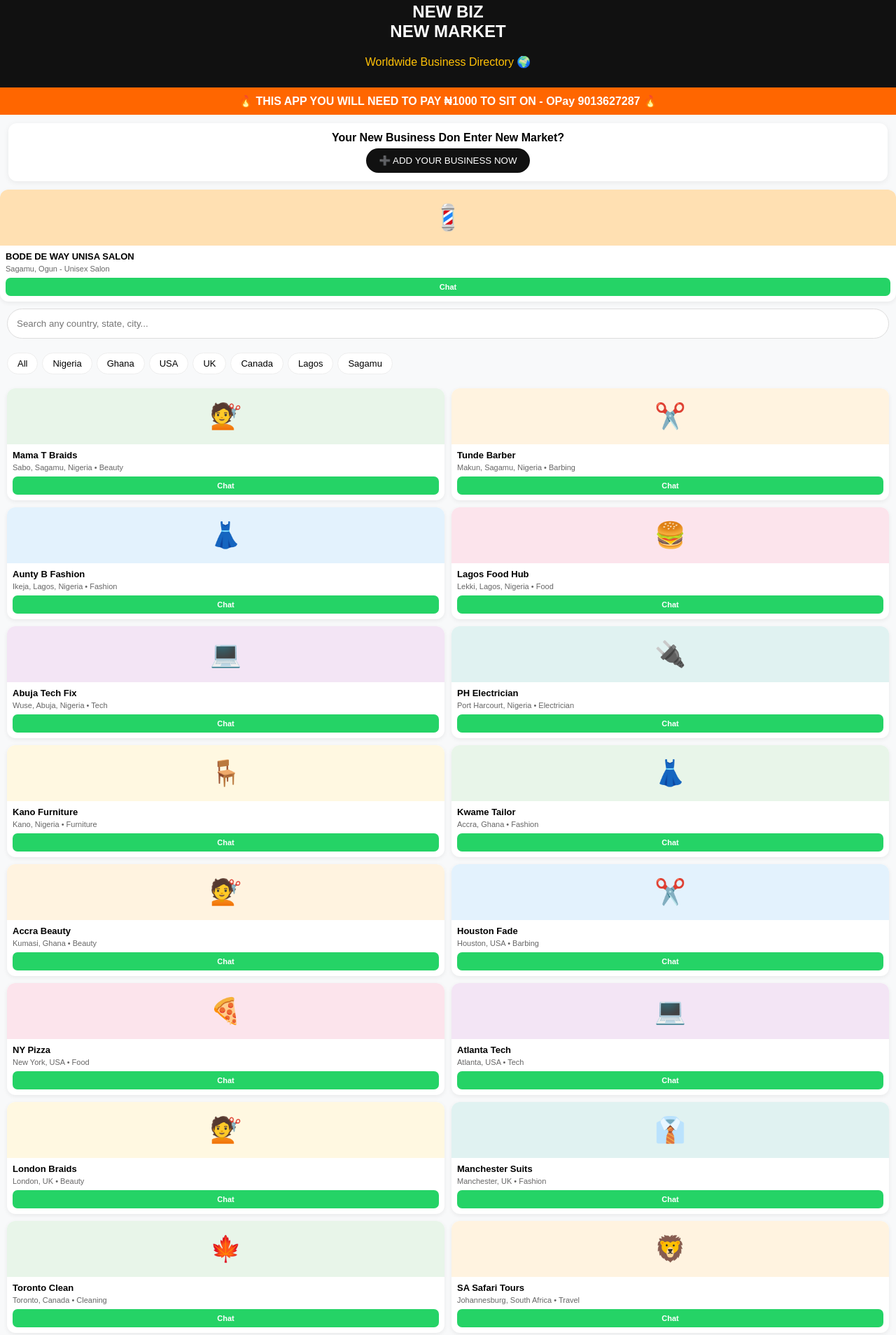
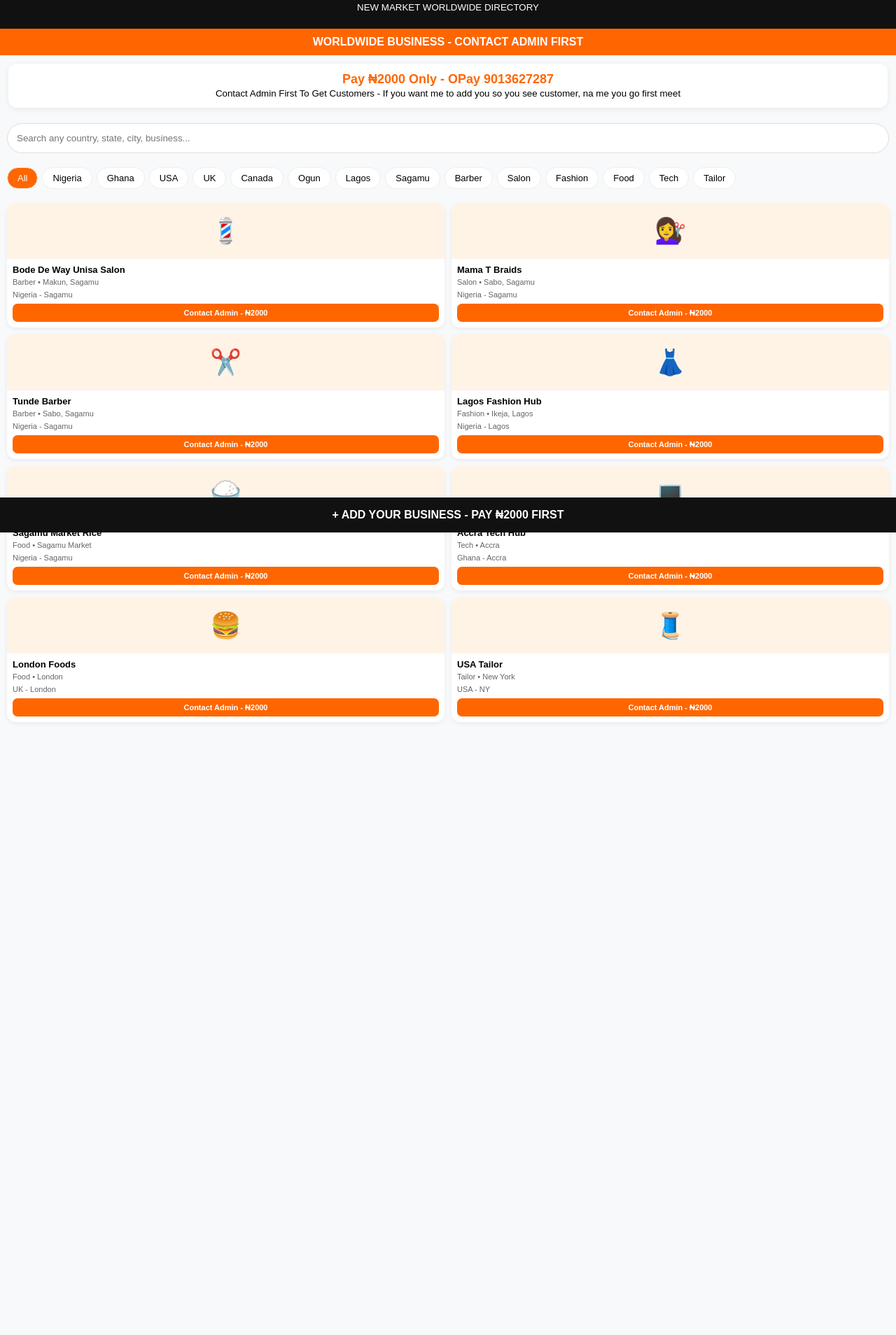
Before and after one commit to sundizzy064a-ux/naija-work-connect, a plain HTML site: page index.html in a window 1280 px wide. Shown: the part 39-1947 px from the top of the page at 70% size. After the commit the page ends 1161 px from the top, so only its background shows below. Drawn offline with Linux system fonts and the light colour scheme.

Commit message:
Update index.html

```diff
--- a/index.html
+++ b/index.html
@@ -1,77 +1,98 @@
 <!DOCTYPE html>
-<html>
+<html lang="en">
 <head>
-<meta name="viewport" content="width=device-width, initial-scale=1">
-<title>NEW BUSINESS NEW MARKET - WORLDWIDE</title>
+<meta charset="UTF-8">
+<meta name="viewport" content="width=device-width, initial-scale=1.0">
+<title>NEWBIZ - NEW MARKET WORLDWIDE</title>
+<meta name="theme-color" content="#FF6600">
 <style>
-body{font-family:Arial;background:#f8f9fa;margin:0;padding:0}
+*{margin:0;padding:0;box-sizing:border-box;font-family:Arial,sans-serif}
+body{background:#f8f9fa;margin:0}
 .header{background:#111;color:white;padding:22px;text-align:center}
-.market-banner{background:#ff6600;color:white;padding:10px;text-align:center;font-weight:bold}
+.market-banner{background:#FF6600;color:white;padding:10px;text-align:center;font-weight:bold}
 .pay-bar{background:white;margin:12px;padding:12px;border-radius:12px;text-align:center;box-shadow:0 2px 8px #0001}
+.pay-bar b{color:#FF6600;font-size:18px}
 .search{padding:10px}
-.search input{width:100%;padding:13px;border-radius:25px;border:1px solid #ddd;box-sizing:border-box}
+.search input{width:100%;padding:13px;border-radius:25px;border:1px solid #ddd}
 .cats{display:flex;overflow-x:auto;gap:6px;padding:10px}
-.cats span{background:white;padding:7px 14px;border-radius:20px;border:1px solid #eee;font-size:13px;white-space:nowrap}
-.grid{display:grid;grid-template-columns:1fr 1fr;gap:10px;padding:10px}
+.cats span{background:white;padding:7px 14px;border-radius:20px;border:1px solid #eee;font-size:13px;white-space:nowrap;cursor:pointer}
+.cats span.active{background:#FF6600;color:white}
+.grid{display:grid;grid-template-columns:1fr 1fr;gap:10px;padding:10px;padding-bottom:90px}
 .biz{background:white;border-radius:12px;overflow:hidden;box-shadow:0 2px 6px #0001}
-.biz-top{height:80px;display:flex;align-items:center;justify-content:center;font-size:36px}
+.biz-top{height:80px;display:flex;align-items:center;justify-content:center;font-size:36px;background:#fff3e6}
 .biz-info{padding:8px}
 .biz-info h4{margin:0;font-size:13px}
 .biz-info small{color:#666;font-size:11px}
-.btn{width:100%;padding:7px;border:none;border-radius:7px;margin-top:5px;font-weight:bold;color:white;font-size:11px;background:#25D366}
-.modal{display:none;position:fixed;top:0;left:0;width:100%;height:100%;background:#0008;justify-content:center;align-items:center;z-index:99}
-.modal-box{background:white;padding:20px;border-radius:14px;width:90%;max-width:380px;text-align:center}
+.btn{width:100%;padding:7px;border:none;border-radius:7px;margin-top:5px;font-weight:bold;color:white;font-size:11px;background:#FF6600}
+.add{position:fixed;bottom:0;left:0;right:0;background:#111;color:white;padding:16px;text-align:center;font-weight:bold}
 </style>
 </head>
 <body>
-<div class="header"><h2>NEW BIZ<br>NEW MARKET</h2><p style="color:#ffc107;margin:5px">Worldwide Business Directory 🌍</p></div>
-<div class="market-banner">🔥 THIS APP YOU WILL NEED TO PAY ₦1000 TO SIT ON - OPay 9013627287 🔥</div>
-
-<div class="pay-bar">
-<b>Your New Business Don Enter New Market?</b><br>
-<button onclick="openPay()" style="background:#111;color:white;padding:10px 18px;border:none;border-radius:20px;margin-top:6px">➕ ADD YOUR BUSINESS NOW</button>
-</div> <div class="biz"><div class="biz-top" style="background:#ffe0b2">💈</div><div class="biz-info"><h4>BODE DE WAY UNISA SALON</h4><small>Sagamu, Ogun - Unisex Salon</small><a href="https://wa.me/2349063211519"><button class="btn">Chat</button></a></div></div>
-
-<div class="search"><input id="q" placeholder="Search any country, state, city..." onkeyup="searchB()"></div>
-
-<div class="cats">
-<span onclick="filterC('')">All</span><span onclick="filterC('nigeria')">Nigeria</span><span onclick="filterC('ghana')">Ghana</span><span onclick="filterC('usa')">USA</span><span onclick="filterC('uk')">UK</span><span onclick="filterC('canada')">Canada</span><span onclick="filterC('lagos')">Lagos</span><span onclick="filterC('sagamu')">Sagamu</span>
+<div class="header">NEWBIZ<br><small>NEW MARKET WORLDWIDE DIRECTORY</small></div>
+<div class="market-banner">WORLDWIDE BUSINESS - CONTACT ADMIN FIRST</div>
+<div class="pay-bar"><b>Pay ₦2000 Only - OPay 9013627287</b><br><small>Contact Admin First To Get Customers - If you want me to add you so you see customer, na me you go first meet</small></div>
+<div class="search"><input id="searchBox" placeholder="Search any country, state, city, business..." oninput="filterBiz()"></div>
+<div class="cats" id="cats"></div>
+<div class="grid" id="grid"></div>
+<div class="add" onclick="addBiz()">+ ADD YOUR BUSINESS - PAY ₦2000 FIRST</div>
+<script>
+let businesses=[
+{name:"Bode De Way Unisa Salon",cat:"Barber",loc:"Makun, Sagamu",country:"Nigeria",state:"Ogun",city:"Sagamu",emoji:"💈"},
+{name:"Mama T Braids",cat:"Salon",loc:"Sabo, Sagamu",country:"Nigeria",state:"Ogun",city:"Sagamu",emoji:"💇‍♀️"},
+{name:"Tunde Barber",cat:"Barber",loc:"Sabo, Sagamu",country:"Nigeria",state:"Ogun",city:"Sagamu",emoji:"✂️"},
+{name:"Lagos Fashion Hub",cat:"Fashion",loc:"Ikeja, Lagos",country:"Nigeria",state:"Lagos",city:"Lagos",emoji:"👗"},
+{name:"Sagamu Market Rice",cat:"Food",loc:"Sagamu Market",country:"Nigeria",state:"Ogun",city:"Sagamu",emoji:"🍚"},
+{name:"Accra Tech Hub",cat:"Tech",loc:"Accra",country:"Ghana",state:"Accra",city:"Accra",emoji:"💻"},
+{name:"London Foods",cat:"Food",loc:"London",country:"UK",state:"London",city:"London",emoji:"🍔"},
+{name:"USA Tailor",cat:"Tailor",loc:"New York",country:"USA",state:"NY",city:"NY",emoji:"🧵"}
+];
+let cats=["All","Nigeria","Ghana","USA","UK","Canada","Ogun","Lagos","Sagamu","Barber","Salon","Fashion","Food","Tech","Tailor"];
+let active="All";
+function renderCats(){
+document.getElementById('cats').innerHTML=cats.map(c=>`<span class="${c===active?'active':''}" onclick="setCat('${c}')">${c}</span>`).join('');
+}
+function setCat(c){active=c;renderCats();filterBiz();}
+function filterBiz(){
+let q=document.getElementById('searchBox').value.toLowerCase();
+let f=businesses.filter(b=>{
+let matchCat=active==="All"||b.country===active||b.state===active||b.city===active||b.cat===active;
+let matchSearch=q===""||(b.name+b.cat+b.loc+b.country+b.state+b.city).toLowerCase().includes(q);
+return matchCat&&matchSearch;
+});
+document.getElementById('grid').innerHTML=f.map(b=>`
+<div class="biz">
+<div class="biz-top">${b.emoji}</div>
+<div class="biz-info">
+<h4>${b.name}</h4>
+<small>${b.cat} • ${b.loc}</small><br>
+<small>${b.country} - ${b.city}</small>
+<button class="btn" onclick="contactAdmin('${b.name}')">Contact Admin - ₦2000</button>
 </div>
-
-<div class="grid" id="list">
-<div class="biz"><div class="biz-top" style="background:#e8f5e9">💇</div><div class="biz-info"><h4>Mama T Braids</h4><small>Sabo, Sagamu, Nigeria • Beauty</small><a href="https://wa.me/2347082883291"><button class="btn">Chat</button></a></div></div>
-<div class="biz"><div class="biz-top" style="background:#fff3e0">✂️</div><div class="biz-info"><h4>Tunde Barber</h4><small>Makun, Sagamu, Nigeria • Barbing</small><a href="https://wa.me/2347082883291"><button class="btn">Chat</button></a></div></div>
-<div class="biz"><div class="biz-top" style="background:#e3f2fd">👗</div><div class="biz-info"><h4>Aunty B Fashion</h4><small>Ikeja, Lagos, Nigeria • Fashion</small><a href="https://wa.me/2347082883291"><button class="btn">Chat</button></a></div></div>
-<div class="biz"><div class="biz-top" style="background:#fce4ec">🍔</div><div class="biz-info"><h4>Lagos Food Hub</h4><small>Lekki, Lagos, Nigeria • Food</small><a href="https://wa.me/2347082883291"><button class="btn">Chat</button></a></div></div>
-<div class="biz"><div class="biz-top" style="background:#f3e5f5">💻</div><div class="biz-info"><h4>Abuja Tech Fix</h4><small>Wuse, Abuja, Nigeria • Tech</small><a href="https://wa.me/2347082883291"><button class="btn">Chat</button></a></div></div>
-<div class="biz"><div class="biz-top" style="background:#e0f2f1">🔌</div><div class="biz-info"><h4>PH Electrician</h4><small>Port Harcourt, Nigeria • Electrician</small><a href="https://wa.me/2347082883291"><button class="btn">Chat</button></a></div></div>
-<div class="biz"><div class="biz-top" style="background:#fff8e1">🪑</div><div class="biz-info"><h4>Kano Furniture</h4><small>Kano, Nigeria • Furniture</small><a href="https://wa.me/2347082883291"><button class="btn">Chat</button></a></div></div>
-<div class="biz"><div class="biz-top" style="background:#e8f5e9">👗</div><div class="biz-info"><h4>Kwame Tailor</h4><small>Accra, Ghana • Fashion</small><a href="https://wa.me/2347082883291"><button class="btn">Chat</button></a></div></div>
-<div class="biz"><div class="biz-top" style="background:#fff3e0">💇</div><div class="biz-info"><h4>Accra Beauty</h4><small>Kumasi, Ghana • Beauty</small><a href="https://wa.me/2347082883291"><button class="btn">Chat</button></a></div></div>
-<div class="biz"><div class="biz-top" style="background:#e3f2fd">✂️</div><div class="biz-info"><h4>Houston Fade</h4><small>Houston, USA • Barbing</small><a href="https://wa.me/2347082883291"><button class="btn">Chat</button></a></div></div>
-<div class="biz"><div class="biz-top" style="background:#fce4ec">🍕</div><div class="biz-info"><h4>NY Pizza</h4><small>New York, USA • Food</small><a href="https://wa.me/2347082883291"><button class="btn">Chat</button></a></div></div>
-<div class="biz"><div class="biz-top" style="background:#f3e5f5">💻</div><div class="biz-info"><h4>Atlanta Tech</h4><small>Atlanta, USA • Tech</small><a href="https://wa.me/2347082883291"><button class="btn">Chat</button></a></div></div>
-<div class="biz"><div class="biz-top" style="background:#fff8e1">💇</div><div class="biz-info"><h4>London Braids</h4><small>London, UK • Beauty</small><a href="https://wa.me/2347082883291"><button class="btn">Chat</button></a></div></div>
-<div class="biz"><div class="biz-top" style="background:#e0f2f1">👔</div><div class="biz-info"><h4>Manchester Suits</h4><small>Manchester, UK • Fashion</small><a href="https://wa.me/2347082883291"><button class="btn">Chat</button></a></div></div>
-<div class="biz"><div class="biz-top" style="background:#e8f5e9">🍁</div><div class="biz-info"><h4>Toronto Clean</h4><small>Toronto, Canada • Cleaning</small><a href="https://wa.me/2347082883291"><button class="btn">Chat</button></a></div></div>
-<div class="biz"><div class="biz-top" style="background:#fff3e0">🦁</div><div class="biz-info"><h4>SA Safari Tours</h4><small>Johannesburg, South Africa • Travel</small><a href="https://wa.me/2347082883291"><button class="btn">Chat</button></a></div></div>
 </div>
-
-<div id="payModal" class="modal"><div class="modal-box">
-<h3>🚀 LIST YOUR NEW BUSINESS</h3>
-<p>This app you will need to pay <b>₦1000</b> to sit on</p>
-<div style="background:#fff3e0;padding:12px;border-radius:10px;text-align:left;line-height:1.6">
-<b>OPay:</b> 9013627287<br><b>Name:</b> Abe Sunday Tanimola<br><b>Amount:</b> ₦1000<br>
-</div>
-<a href="https://wa.me/2347082883291?text=Hello%20Abe%2C%20I%20don%20pay%20N1000%20for%20New%20Biz%20New%20Market.%20Add%20my%20business%20abeg."><button style="background:#111;color:white;padding:12px;width:100%;border:none;border-radius:10px;margin-top:10px;font-weight:bold">✅ I DON PAY - ADD ME NOW</button></a>
-<br><br><button onclick="closePay()" style="border:none;background:none;color:gray">Close</button>
-</div></div>
-
-<script>
-function openPay(){document.getElementById('payModal').style.display='flex'}
-function closePay(){document.getElementById('payModal').style.display='none'}
-function searchB(){let q=document.getElementById('q').value.toLowerCase();document.querySelectorAll('.biz').forEach(b=>{b.style.display=b.innerText.toLowerCase().includes(q)?'block':'none'})}
-function filterC(c){document.querySelectorAll('.biz').forEach(b=>{b.style.display=c==''||b.innerText.toLowerCase().includes(c)?'block':'none'})}
+`).join('');
+}
+function contactAdmin(bizName){
+let admin="2349013627287";
+let msg=`Hello Admin NEWBIZ, I want to connect with ${bizName}. I want to see customer/business. If I want you to add me to app so I can see customer, na you I go first meet. My name is: `;
+window.open(`https://wa.me/${admin}?text=${encodeURIComponent(msg)}`,'_blank');
+}
+function addBiz(){
+let name=prompt("Your Business Name:");
+if(!name)return;
+let cat=prompt("Business Type (Barber, Salon, Fashion, etc):");
+let city=prompt("City (e.g Sagamu):")||"Sagamu";
+let state=prompt("State (e.g Ogun):")||"Ogun";
+let country=prompt("Country (Nigeria, Ghana, USA, UK, Canada):")||"Nigeria";
+let newB={name,cat,loc:city,country,state,city,emoji:"🏪"};
+businesses.unshift(newB);
+filterBiz();
+let admin="2349013627287";
+let msg=`NEW BUSINESS ALERT NEWBIZ NEW MARKET!%0AName: ${name}%0AType: ${cat}%0ACity: ${city}%0AState: ${state}%0ACountry: ${country}%0A%0AI have paid ₦2000 to OPay 9013627287. If anybody want me to add am to app make hin dey see customer, na me he go first meet - I want you to add me now.`;
+alert("Added! Now send ₦2000 payment proof to Admin on WhatsApp.");
+window.open(`https://wa.me/${admin}?text=${msg}`,'_blank');
+}
+renderCats();
+filterBiz();
 </script>
 </body>
 </html>
```
